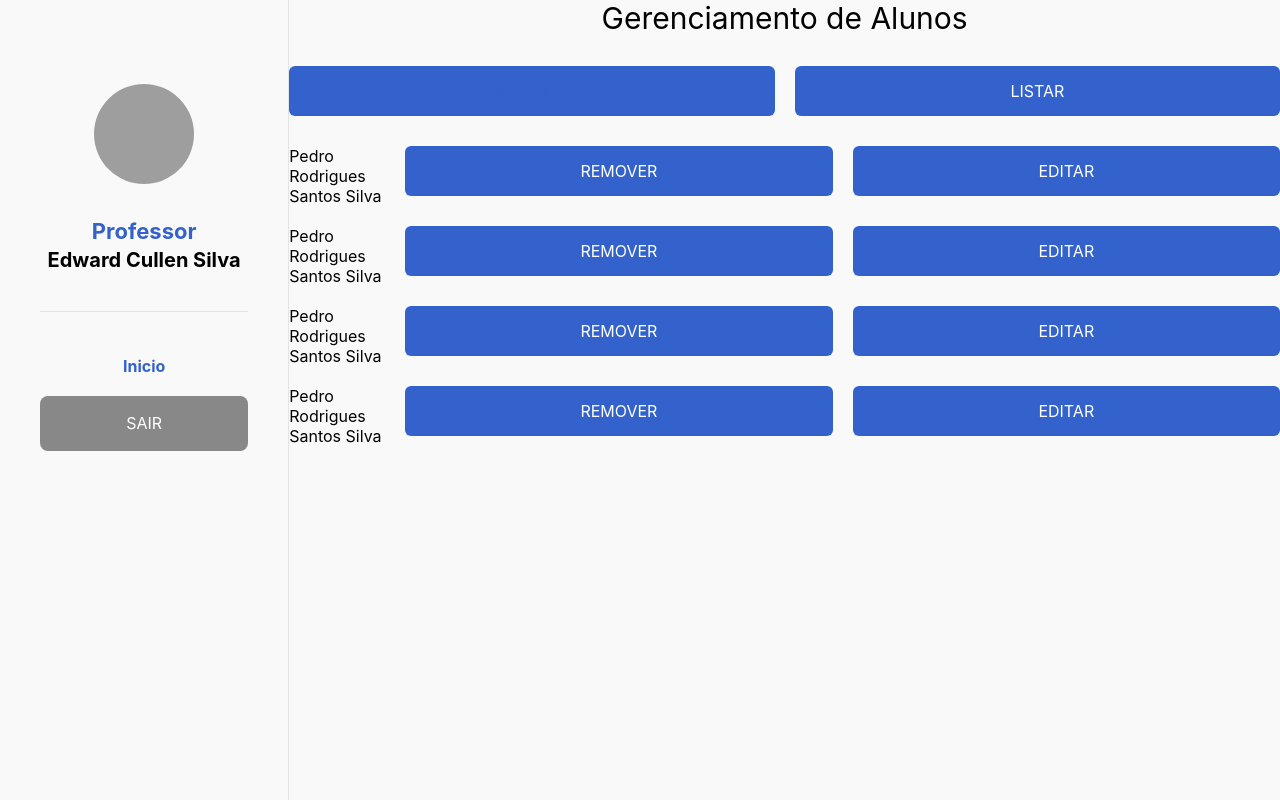
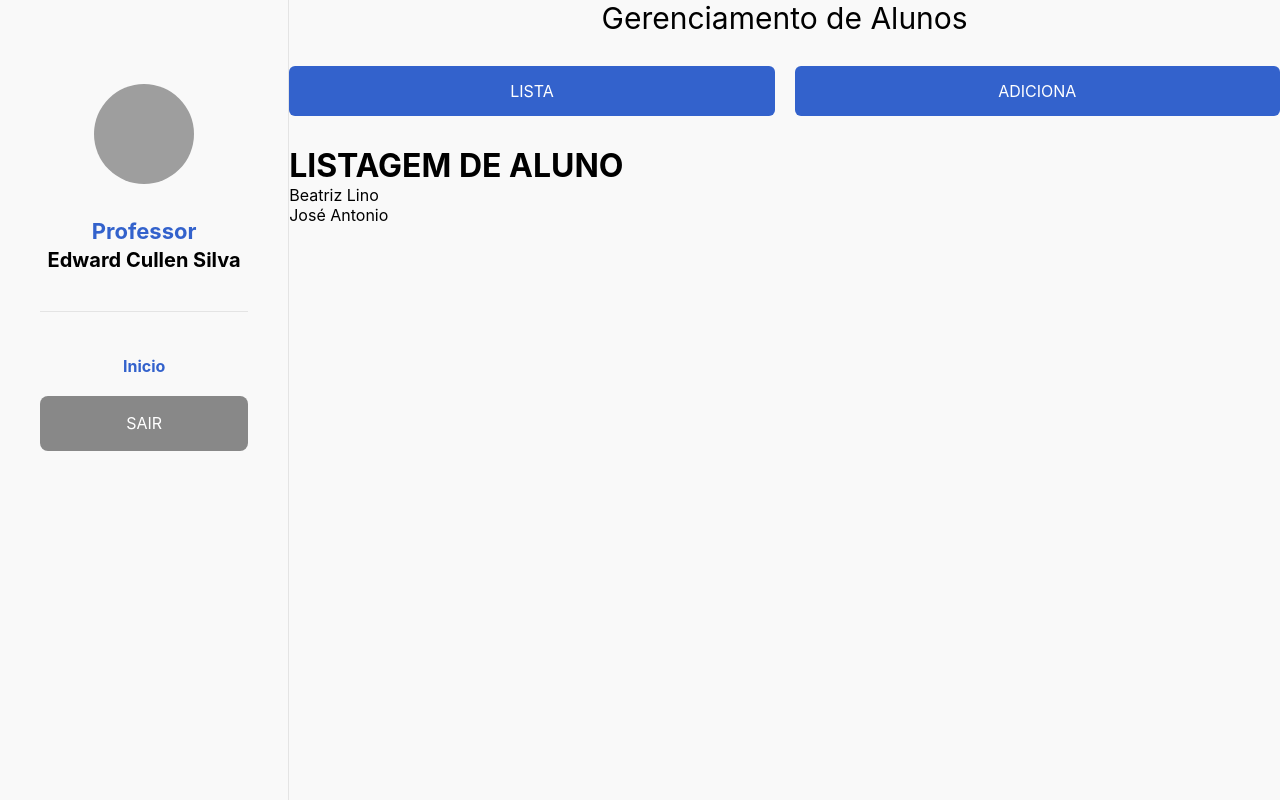
Before and after one commit to henriquehiga/sistema-falta, a React (Vite) app in the folder src/view/: page /gerenciamento-aluno in a window 1280 px wide. Built offline with nearby package versions, Linux system fonts and the light colour scheme; grey boxes are pictures that could not be loaded.

Commit message:
gerenciamento aluno

```diff
--- a/src/view/src/pages/gerenciamento/GerenciamentoAluno.tsx
+++ b/src/view/src/pages/gerenciamento/GerenciamentoAluno.tsx
@@ -1,4 +1,9 @@
+import { useState } from "react"
+import { Link } from "react-router-dom"
+
 export const GerenciamentoAluno = () => {
+    const [telaAtual, setTelaAtual] = useState<JSX.Element>(<ListaAlunos />)
+
     return (
         <div className="wrapper">
             <aside className="menu">
@@ -26,44 +31,32 @@ export const GerenciamentoAluno = () => {
               </div>
 
               <div className="container-crud-text">
-                  <button><a href="./pages/DashBoardAdicionarAluno.tsx">ADICIONAR</a></button>
-                  <button>LISTAR</button>
+                <button onClick={() => setTelaAtual(<ListaAlunos />)}>LISTA</button>
+                <button onClick={() => setTelaAtual(<AdicionaAluno />)}>ADICIONA</button>
               </div>
 
               <div className="gerenciamento-crud">
-
-                      <ul className="page-acoes">
-                          <div className="container-acoes-crud">
-                              <li>Pedro Rodrigues Santos Silva</li>
-                              <button>REMOVER</button>
-                              <button>EDITAR</button>
-                          </div>
-
-                          <div className="container-acoes-crud">
-                              <li>Pedro Rodrigues Santos Silva</li>
-                              <button>REMOVER</button>
-                              <button>EDITAR</button>
-                          </div>
-
-                          <div className="container-acoes-crud">
-                              <li>Pedro Rodrigues Santos Silva</li>
-                              <button>REMOVER</button>
-                              <button>EDITAR</button>
-                          </div>
-
-                          <div className="container-acoes-crud">
-                              <li>Pedro Rodrigues Santos Silva</li>
-                              <button>REMOVER</button>
-                              <button>EDITAR</button>
-                          </div>
-
-                      </ul>
-
+                      {telaAtual}
               </div>
-
-              </div>
-
-
-              </div>
+        </div>
+        </div>
     )
 }
+
+function ListaAlunos() {
+    return(
+        <div>
+            <h1> LISTAGEM DE ALUNO</h1>
+            <p> Beatriz Lino </p>
+            <p> José Antonio </p>
+        </div>
+    )
+}
+
+function AdicionaAluno() {
+    return(
+        <div>
+            <p>Adiciona aluno</p>
+        </div>
+    )
+}
```
